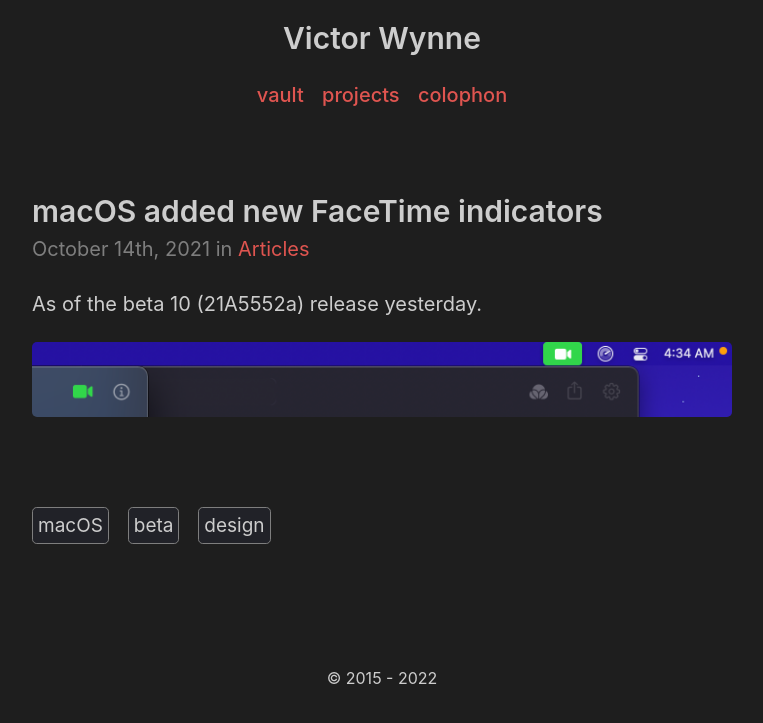
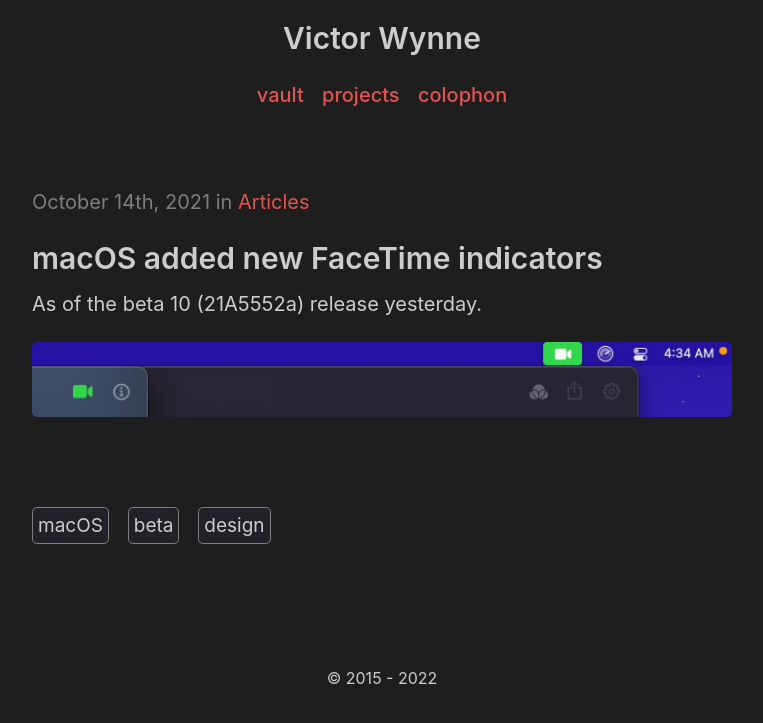
Before and after one commit to wertercatt/tooters, a Jekyll site: the page built from _posts/2021-10-14-macOS-FaceTime-indicators.md, in a window 1280 px wide. Shown: the top 723 px of the page, without its empty margins (258-1021 px from the left). Built offline with Jekyll 4.4.1, drawn with Linux system fonts in a browser that asks for light colours.

Commit message:
Update post.html

```diff
--- a/_layouts/post.html
+++ b/_layouts/post.html
@@ -3,13 +3,6 @@
 ---
 
 <article class="post">
-{% if page.link %}
-<h2 class="post-title"><a href="{{ page.link }}">
-  {{ page.title | smartify }} <span class="link-arrow">&rarr;</span></a>
-</h2>
-  {% else %}
-<h2 class="post-title">{{ page.title | smartify }}</h2>
-  {% endif %}
 
   <time datetime="{{ page.date | date_to_xmlschema }}" class="post-date">{{ page.date | date_to_long_string: "ordinal", "US" }}
   {% if post %}
@@ -21,6 +14,16 @@
   {% for category in categories %}
   <a href="{{site.baseurl}}/categories/#{{category|slugize}}">{{category}}</a>{% unless forloop.last %},{% endunless %}
   {% endfor %}</time>
+
+{% if page.link %}
+<h2 class="post-title"><a href="{{ page.link }}">
+  {{ page.title | smartify }} <span class="link-arrow">&rarr;</span></a>
+</h2>
+  {% else %}
+<h2 class="post-title">{{ page.title | smartify }}</h2>
+  {% endif %}
+
+
   {% if page.link %}<span class="source" role="doc-endnotes">
   source: <a href="{{ page.link }}">{{ page.link | remove:'http://' | remove:'www.' | remove:'https://' | split:'/' | first }}</a>
   </span>{% endif %}
```
